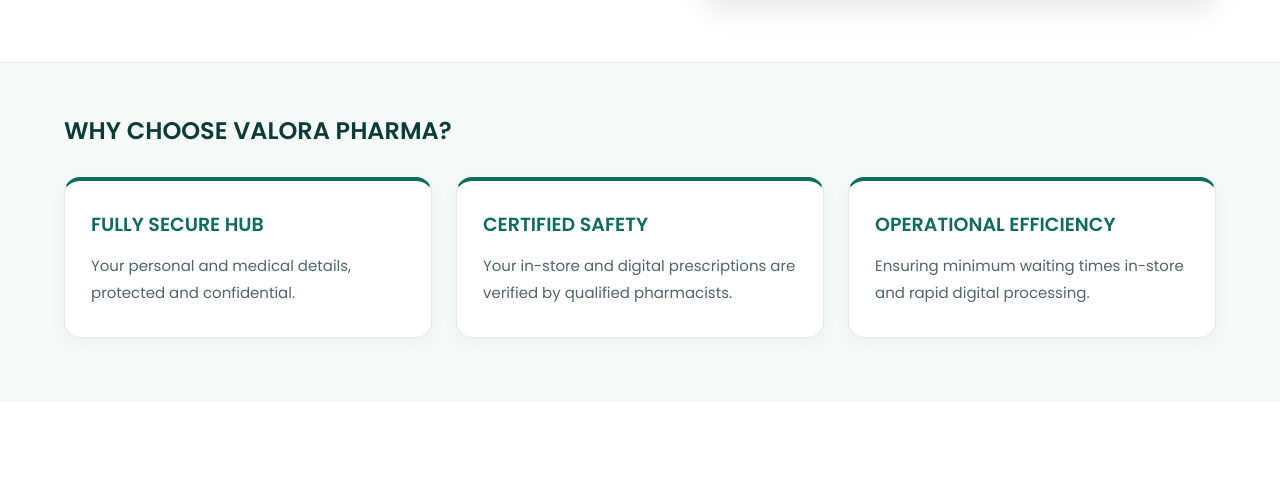
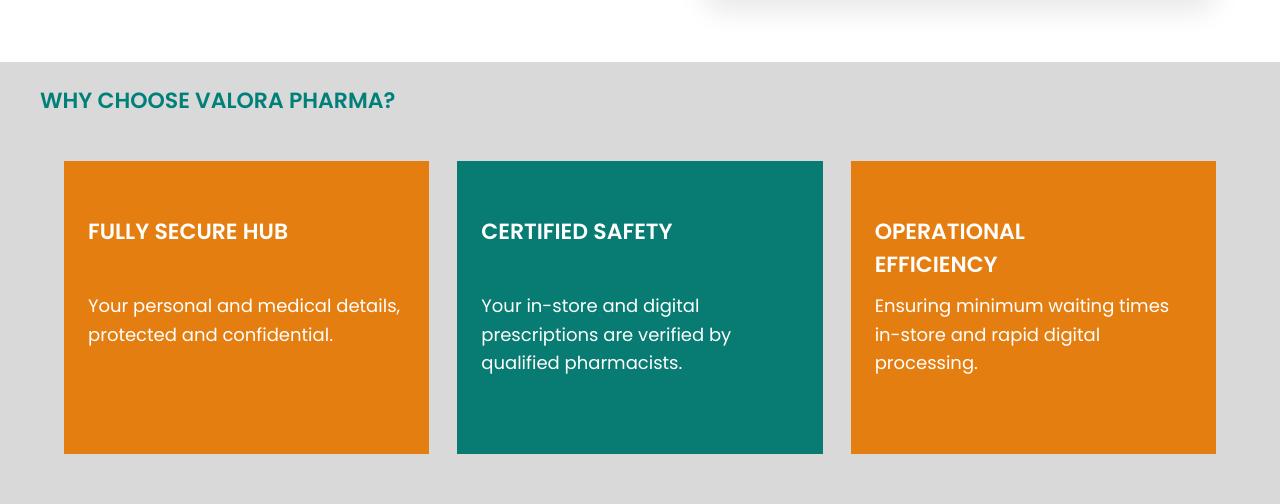
Before and after one commit to shahilgobin-ctrl/Valora_Pharma, a Django app: page /about/ in a window 1280 px wide. Shown: the part 569-1073 px from the top of the page. Before the commit the page ends 915 px from the top, so only its background shows below. Run offline with Django 5.2, Linux system fonts and the light colour scheme.

Commit message:
Restore original About benefit card colours and square layout

```diff
--- a/frontend/static/pages/about.css
+++ b/frontend/static/pages/about.css
@@ -23,13 +23,15 @@
 .intro-copy p{font-size:15px;color:#52636a}
 .intro-copy p+p{margin-top:20px}
 .pharmacy-photo{width:100%;height:430px;object-fit:cover;border-radius:20px;box-shadow:0 12px 28px rgba(15,23,42,.1)}
-.benefits{background:#f5faf8;padding:52px max(24px,calc((100% - 1152px)/2)) 64px;border-top:1px solid #e4eee8}
-.benefits>h2{color:#0b3b36;font-size:24px;line-height:1.4;font-weight:600;margin-bottom:28px}
-.benefit-grid{display:grid;grid-template-columns:repeat(3,minmax(0,1fr));gap:24px}
-.benefit{background:#fff;border:1px solid #e0eae5;border-top:4px solid #0f6b5e;border-radius:16px;padding:30px 26px;box-shadow:0 4px 16px rgba(15,23,42,.04)}
-.benefit h3{color:#0f6b5e;font-size:19px;font-weight:600;line-height:1.5;margin-bottom:14px}
-.benefit p{color:#52636a;font-size:15px;line-height:1.8}
+.benefits{background:#d9d9d9;padding:24px max(24px,calc((100% - 1200px)/2)) 50px}
+.benefits>h2{color:#008078;font-size:22px;line-height:1.4;font-weight:600;margin-bottom:44px}
+.benefit-grid{display:grid;grid-template-columns:repeat(3,minmax(0,1fr));gap:28px;margin-inline:24px}
+.benefit{background:#087c73;min-height:293px;padding:54px 24px;color:#fff}
+.secure,.efficiency{background:rgba(231,119,0,.92)}
+.benefit h3{color:#fff;font-size:22px;font-weight:600;line-height:1.5;min-height:66px;margin-bottom:12px}
+.efficiency h3 span{display:block}
+.benefit p{color:#fff;font-size:18px;line-height:1.6}
 .efficiency .initial{font:inherit}
 @media(max-width:1000px){.about-page .header-inner{flex-wrap:wrap;gap:12px}.about-page .primary-nav{order:3;width:100%}.about-intro{gap:28px;padding-block:44px}.pharmacy-photo{height:400px}.benefit{padding:24px 20px}.benefit h3{font-size:17px}}
-@media(max-width:720px){.about-intro{grid-template-columns:1fr;padding:36px 24px;gap:28px}.intro-copy h1{font-size:28px}.pharmacy-photo{height:340px}.benefit-grid{grid-template-columns:1fr;gap:18px}.benefits{padding:36px 24px 44px}.benefits>h2{font-size:22px}.benefit h3{font-size:19px}}
+@media(max-width:720px){.about-intro{grid-template-columns:1fr;padding:36px 24px;gap:28px}.intro-copy h1{font-size:28px}.pharmacy-photo{height:340px}.benefit-grid{grid-template-columns:1fr;gap:18px;margin-inline:0}.benefits{padding:36px 24px 44px}.benefits>h2{font-size:22px}.benefit h3{font-size:19px}}
 @media(max-width:480px){.about-page .header-inner{padding:12px 16px}.about-page .brand{font-size:15px;gap:4px}.about-page .brand-mark{width:32px;height:32px}.about-page .brand-mark img{width:30px;height:30px}.about-page .account-actions{gap:8px;font-size:12px}.about-page .cart{width:32px;height:32px}.about-page .sign-in{padding:8px 4px}.about-page .register{padding:8px 12px}.about-page .primary-nav{gap:0;font-size:13px}.about-page .primary-nav>a,.about-page .primary-nav>span{padding:8px 12px}.pharmacy-photo{height:280px}}
```
Also changed, not shown: frontend/about-preview.html (+9 -7 lines).
